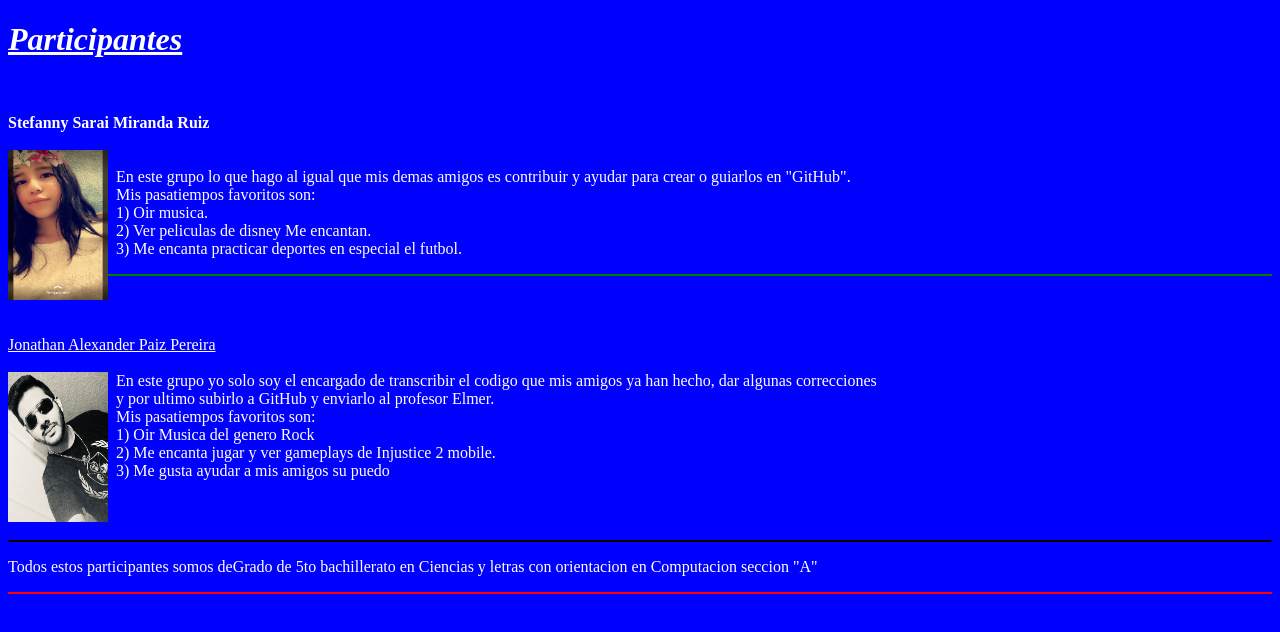
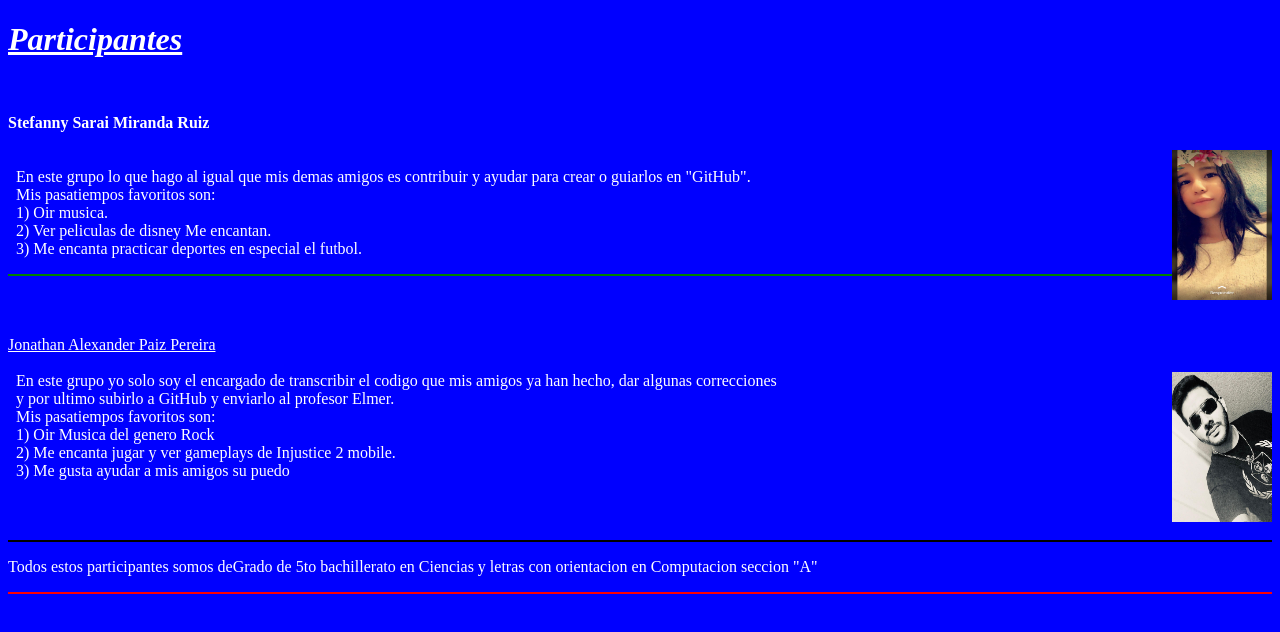
Before and after one commit to Jonathan-2703/Bimestre3, a plain HTML site: page index.html in a window 1280 px wide. Drawn offline with Linux system fonts and the light colour scheme.

Commit message:
Update index.html

```diff
--- a/index.html
+++ b/index.html
@@ -12,7 +12,7 @@
 	<br>
 	<br>
 
-	<img src="Sarita.jpg" width="100" height="150" align="left">
+	<img src="Sarita.jpg" width="100" height="150" align="Right">
 	<br>
 	&nbsp; En este grupo lo que hago al igual que mis demas amigos es contribuir y ayudar para crear o guiarlos en "GitHub".
 	<br>&nbsp; Mis pasatiempos favoritos son:
@@ -27,7 +27,7 @@
 	<u>Jonathan Alexander Paiz Pereira</u>
 	<br>
 	<br>
-	<img src="barba.jpg" width="100" height="150" align="left">
+	<img src="barba.jpg" width="100" height="150" align="Right">
 		&nbsp; En este grupo yo solo soy el encargado de transcribir el codigo que mis amigos ya han hecho, dar algunas correcciones
 	<br>&nbsp;  y por ultimo subirlo a GitHub y enviarlo al profesor Elmer.
 	<br>&nbsp; Mis pasatiempos favoritos son:
```
